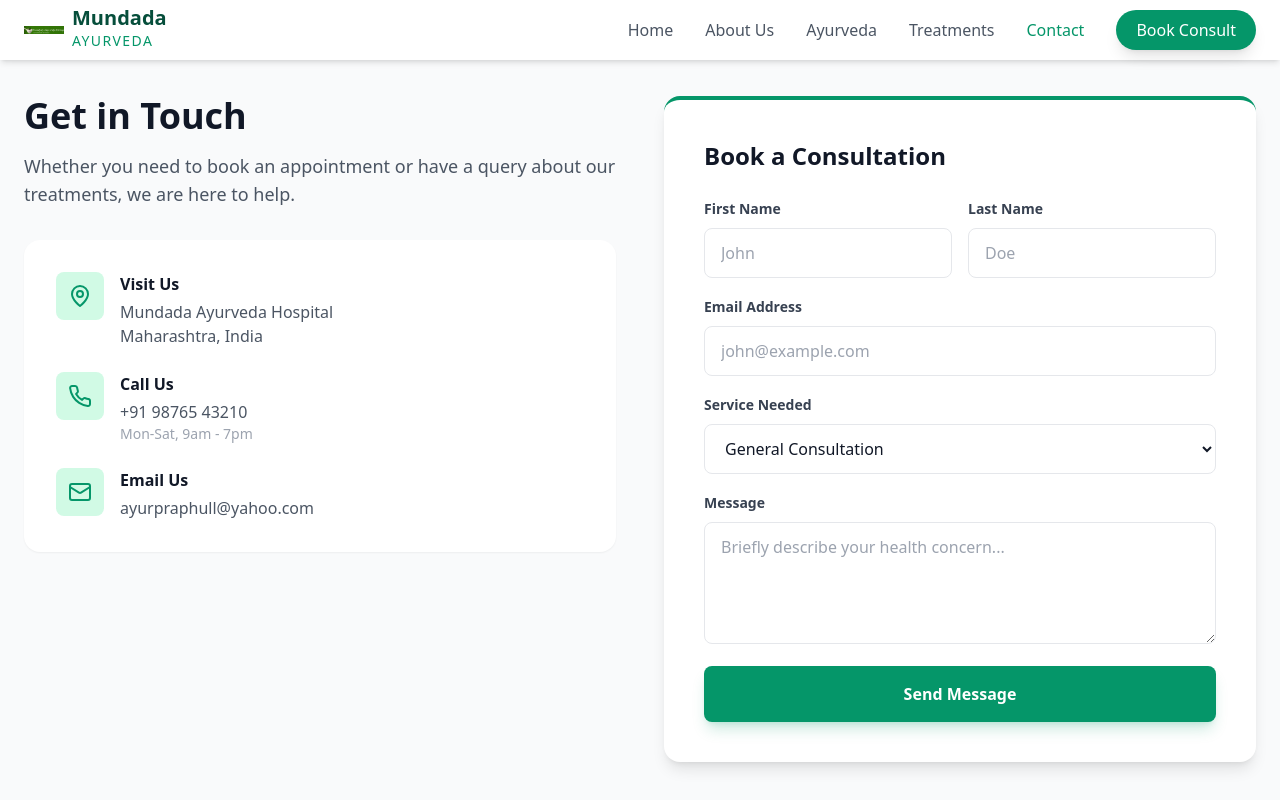
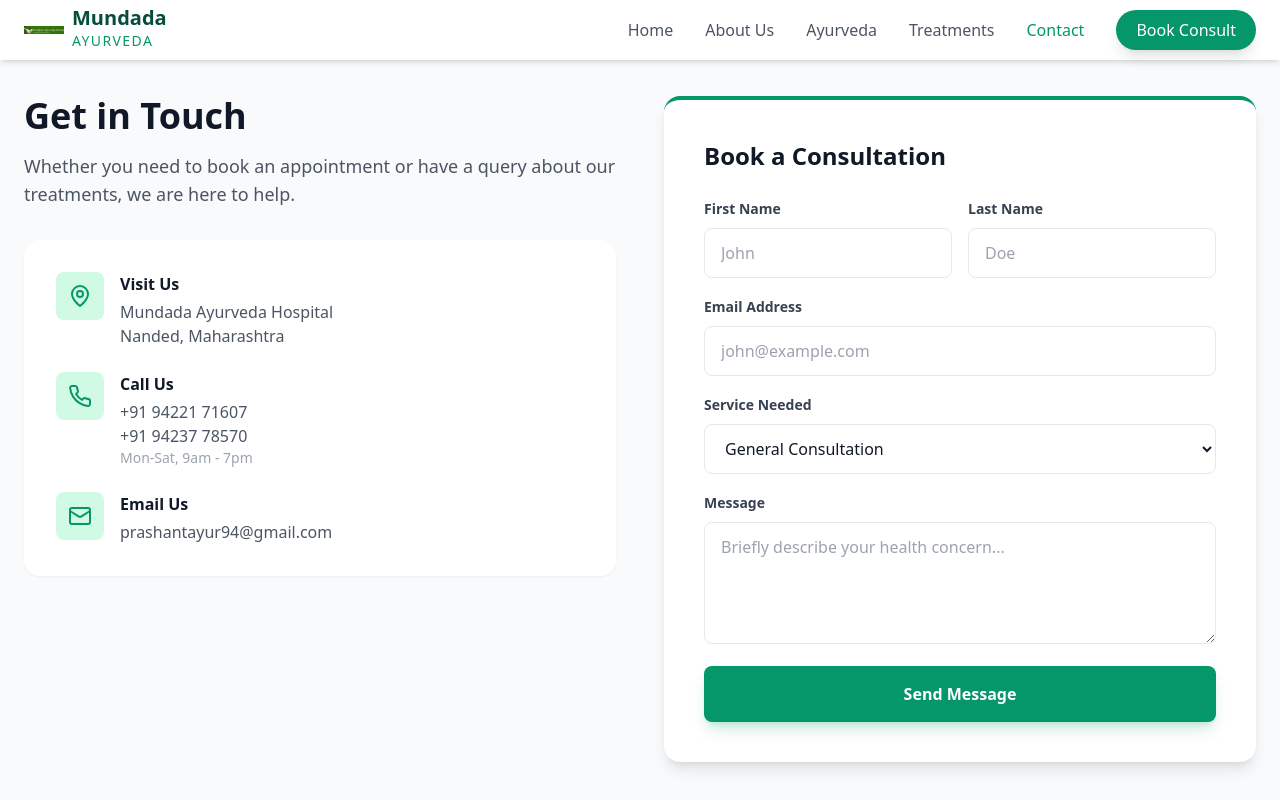
Before and after one commit to aryan338/askayurveda, a React (Vite) app: page / in a window 1280 px wide. Both pictures are taken after a click on the button "Book Consult". Shown: the top 800 px of the page. Built offline with nearby package versions, Linux system fonts and the light colour scheme.

Commit message:
updated contacts

```diff
--- a/src/components/Footer.jsx
+++ b/src/components/Footer.jsx
@@ -71,15 +71,25 @@ const Footer = ({ setActivePage }) => (
                     <ul className="space-y-3 text-sm">
                         <li className="flex items-start gap-3">
                             <MapPin size={18} className="text-emerald-400 shrink-0 mt-0.5" />
-                            <span>Mundada Ayurveda Hospital,<br />Maharashtra, India</span>
+                            <a
+                                href="https://maps.app.goo.gl/ZEm2G4B4GqBq8eWD9"
+                                target="_blank"
+                                rel="noopener noreferrer"
+                                className="hover:text-emerald-300 transition-colors"
+                            >
+                                Mundada Ayurveda Hospital,<br />Maharashtra, India
+                            </a>
                         </li>
                         <li className="flex items-center gap-3">
                             <Phone size={18} className="text-emerald-400 shrink-0" />
-                            <span>+91 98765 43210</span>
+                            <div className="flex flex-col">
+                                <a href="tel:+919422171607" className="hover:text-emerald-300 transition-colors">+91 94221 71607</a>
+                                <a href="tel:+919423778570" className="hover:text-emerald-300 transition-colors">+91 94237 78570</a>
+                            </div>
                         </li>
                         <li className="flex items-center gap-3">
                             <Mail size={18} className="text-emerald-400 shrink-0" />
-                            <span>ayurpraphull@yahoo.com</span>
+                            <a href="mailto:prashantayur94@gmail.com" className="hover:text-emerald-300 transition-colors">prashantayur94@gmail.com</a>
                         </li>
                     </ul>
                 </div>
--- a/src/pages/Contact.jsx
+++ b/src/pages/Contact.jsx
@@ -21,7 +21,14 @@ const ContactPage = () => (
                             </div>
                             <div>
                                 <h3 className="font-bold text-gray-900 mb-1">Visit Us</h3>
-                                <p className="text-gray-600">Mundada Ayurveda Hospital<br />Maharashtra, India</p>
+                                <a
+                                    href="https://maps.app.goo.gl/ZEm2G4B4GqBq8eWD9"
+                                    target="_blank"
+                                    rel="noopener noreferrer"
+                                    className="text-gray-600 hover:text-emerald-600 transition-colors block"
+                                >
+                                    Mundada Ayurveda Hospital<br />Nanded, Maharashtra
+                                </a>
                             </div>
                         </div>
 
@@ -31,7 +38,8 @@ const ContactPage = () => (
                             </div>
                             <div>
                                 <h3 className="font-bold text-gray-900 mb-1">Call Us</h3>
-                                <p className="text-gray-600">+91 98765 43210</p>
+                                <a href="tel:+919422171607" className="text-gray-600 hover:text-emerald-600 transition-colors block">+91 94221 71607</a>
+                                <a href="tel:+919423778570" className="text-gray-600 hover:text-emerald-600 transition-colors block">+91 94237 78570</a>
                                 <p className="text-sm text-gray-400">Mon-Sat, 9am - 7pm</p>
                             </div>
                         </div>
@@ -42,7 +50,7 @@ const ContactPage = () => (
                             </div>
                             <div>
                                 <h3 className="font-bold text-gray-900 mb-1">Email Us</h3>
-                                <p className="text-gray-600">ayurpraphull@yahoo.com</p>
+                                <a href="mailto:prashantayur94@gmail.com" className="text-gray-600 hover:text-emerald-600 transition-colors block">prashantayur94@gmail.com</a>
                             </div>
                         </div>
                     </div>
```
